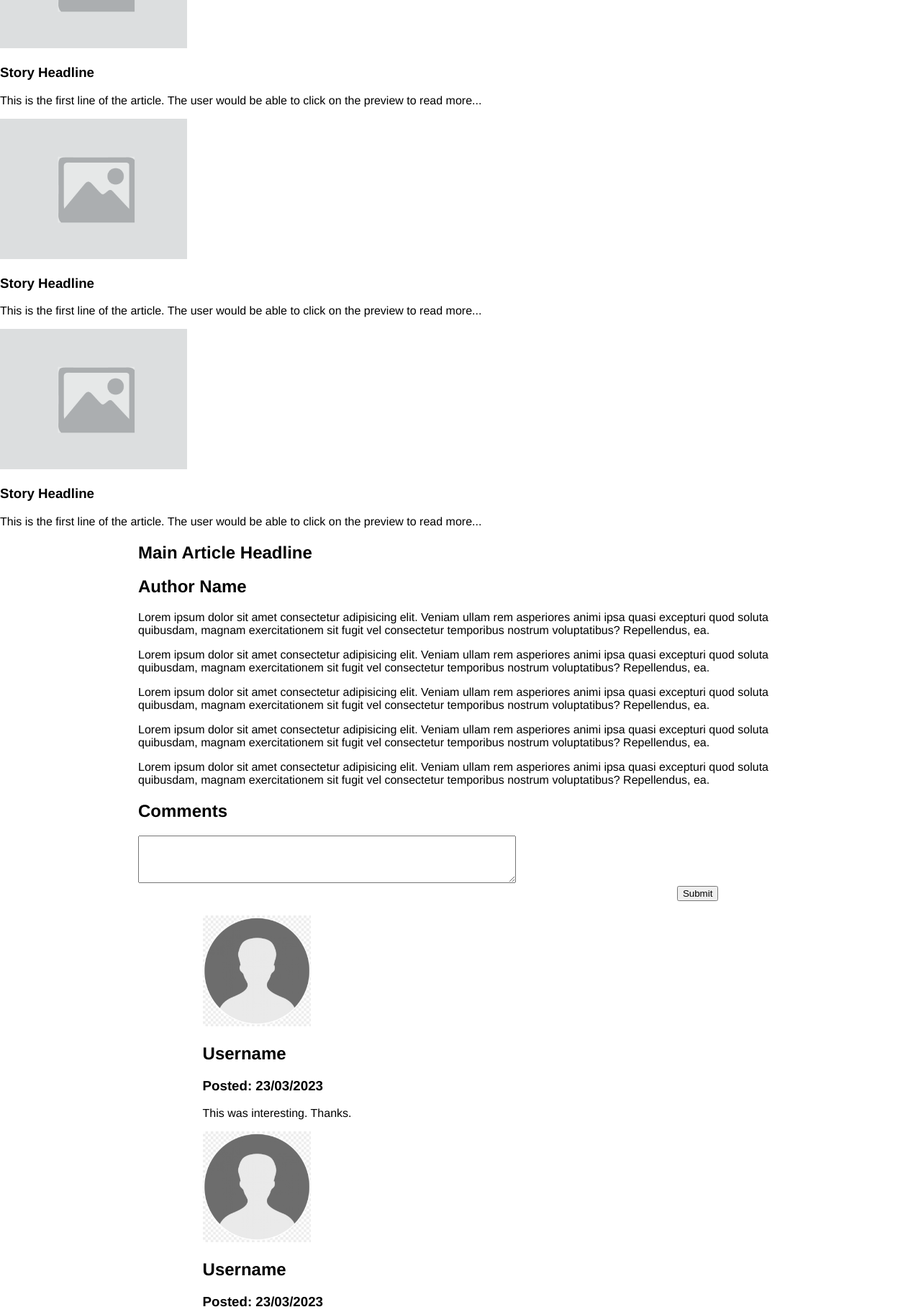
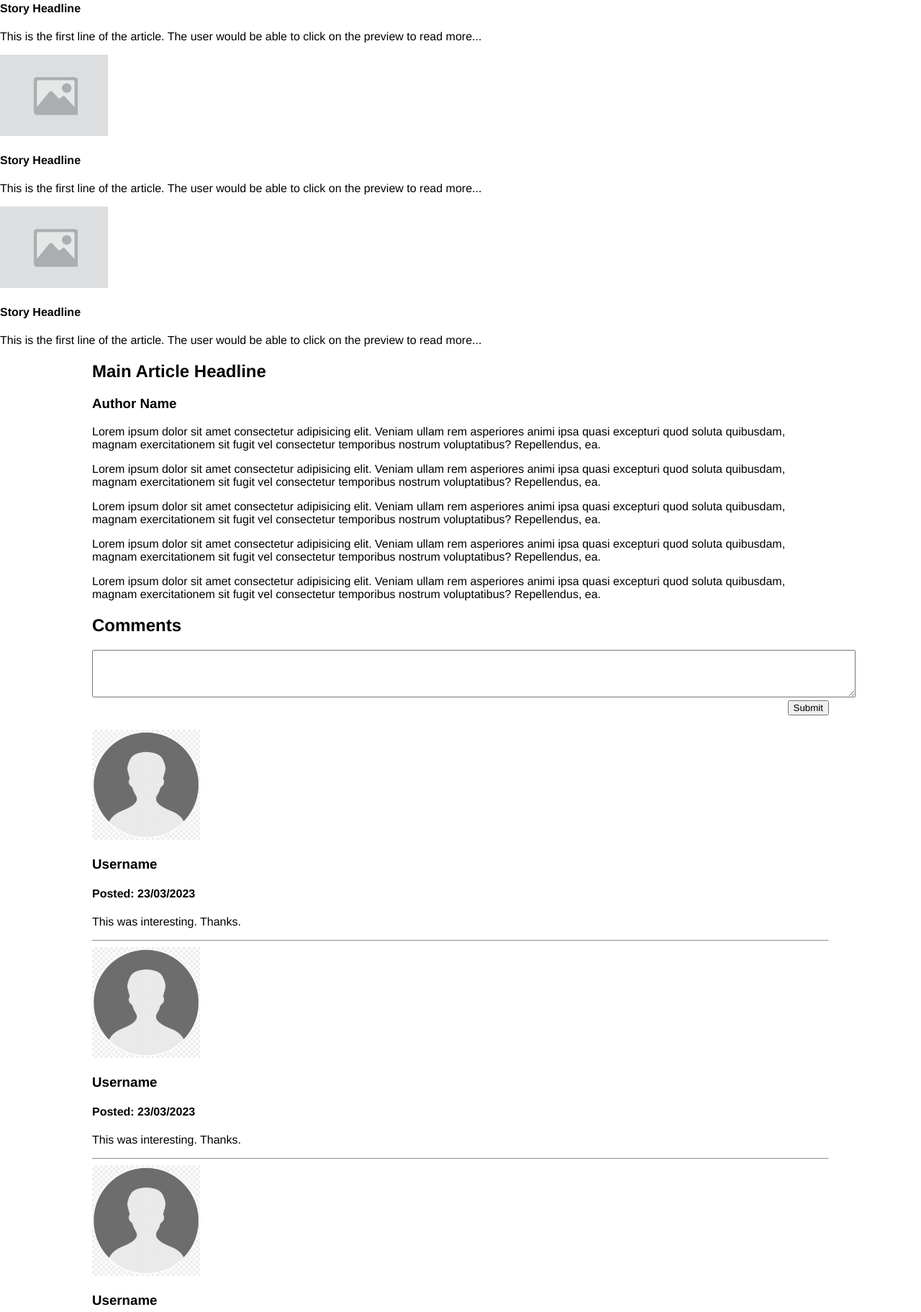
Before and after one commit to Corrine2212/week_3_day_1_lab_hw, a plain HTML site: page index.html in a window 1280 px wide. Shown: the part 703-2526 px from the top of the page at 72% size. Drawn offline with Linux system fonts and the light colour scheme.

Commit message:
2nd commit

```diff
--- a/index.html
+++ b/index.html
@@ -8,6 +8,7 @@
     <link rel="stylesheet" href="style.css">
     <link href="https://fonts.googleapis.com/css2?family=Fredoka+One&display=swap" rel="stylesheet">
 </head>
+
     <body>
         <header>
             <h1 id="logo">CodeClan News</h1>
@@ -27,9 +28,9 @@
                 </ul>
             </nav>
         </header>
+
         <main>
             <section>
-            <header>
                 <h1>Login</h1>
                         <div class="login">
                             <form id="login" method="get" action="login.php">
@@ -45,10 +46,8 @@
                                 <div class="login-button">
                                     <input type="button" name="Submit" id="Submit" value="Submit">
                                 </div>
-
                             </form>
                         </div>
-            </header>
             </section>
 
             <section>
@@ -75,29 +74,35 @@
             </section>
 
             <section>
+                <header>
                     <h1>Latest</h1>
-            <h2>Breaking News</h2>
-        </section>
+                    <h3>Breaking News</h3>
+                </header>
 
                 <div>
                     <img src="./images/placeholder-image.png">
-            <h3>Story Headline</h3>
+                    <h4>Story Headline</h4>
                     <p>This is the first line of the article. The user would be able to click on the preview to read more...</p>
                 </div>
 
                 <div>
                     <img src="./images/placeholder-image.png">
-            <h3>Story Headline</h3>
+                    <h4>Story Headline</h4>
                     <p>This is the first line of the article. The user would be able to click on the preview to read more...</p>
                 </div>
 
+                <div>
                     <img src="./images/placeholder-image.png">
-            <h3>Story Headline</h3>
+                    <h4>Story Headline</h4>
                     <p>This is the first line of the article. The user would be able to click on the preview to read more...</p>
+                </div>
+            </section>
 
             <article>
+                <header>
                     <h1>Main Article Headline</h1>
-            <h2>Author Name</h2>
+                </header>
+                <h3>Author Name</h3>
                 <p>Lorem ipsum dolor sit amet consectetur adipisicing elit. Veniam ullam rem asperiores animi ipsa quasi excepturi quod soluta quibusdam, magnam exercitationem sit fugit vel consectetur temporibus nostrum voluptatibus? Repellendus, ea.</p>
                 <p>Lorem ipsum dolor sit amet consectetur adipisicing elit. Veniam ullam rem asperiores animi ipsa quasi excepturi quod soluta quibusdam, magnam exercitationem sit fugit vel consectetur temporibus nostrum voluptatibus? Repellendus, ea.</p>
                 <p>Lorem ipsum dolor sit amet consectetur adipisicing elit. Veniam ullam rem asperiores animi ipsa quasi excepturi quod soluta quibusdam, magnam exercitationem sit fugit vel consectetur temporibus nostrum voluptatibus? Repellendus, ea.</p>
@@ -108,7 +113,7 @@
             <section class="comments">
                 <h1>Comments</h1>
                 <div class="text-box">
-                <textarea rows="4" cols="63" name="comment" form="usrform"></textarea>
+                    <textarea rows="4" cols="130" name="comment" form="usrform"></textarea>
                 </div>
                 <div class="submit">
                     <input type="submit">
@@ -116,27 +121,27 @@
 
                 <div>
                     <img class="profile-avatars" src="./images/placeholder-avatar.png">
-                <h2>Username</h2>
-                <h3>Posted: 23/03/2023</h3>
+                    <h3>Username</h3>
+                    <h4>Posted: 23/03/2023</h4>
                     <p>This was interesting. Thanks.</p>
                 </div>
-
+                <hr>
                 <div>
                     <img src="./images/placeholder-avatar.png">
-                <h2>Username</h2>
-                <h3>Posted: 23/03/2023</h3>
+                    <h3>Username</h3>
+                    <h4>Posted: 23/03/2023</h4>
                     <p>This was interesting. Thanks.</p>
                 </div>
-
+                <hr>
                 <div>
                     <img src="./images/placeholder-avatar.png">
-                <h2>Username</h2>
-                <h3>Posted: 23/03/2023</h3>
+                    <h3>Username</h3>
+                    <h4>Posted: 23/03/2023</h4>
                     <p>I hate it! Thanks.</p>
                 </div>
             </section>
+        </main>
 
-    </main>
         <footer>
             <p>&copy; CodeClan 2023</p>
         </footer>
--- a/style.css
+++ b/style.css
@@ -39,14 +39,14 @@ body {
   }
 
   /* Article styles */
-  body > main > article {
+  article {
     margin: auto;
-    width: 70%;
+    width: 80%;
   }
 
   .comments {
     margin: auto;
-    width: 70%;
+    width: 80%;
   }
 
   .text-box {
@@ -56,7 +56,6 @@ body {
 
   body > main > section > div {
     margin: auto;
-    width: 80%;
   }
 
   /* Image styles */
```
Lines whose indentation alone changed are shown as unchanged.
